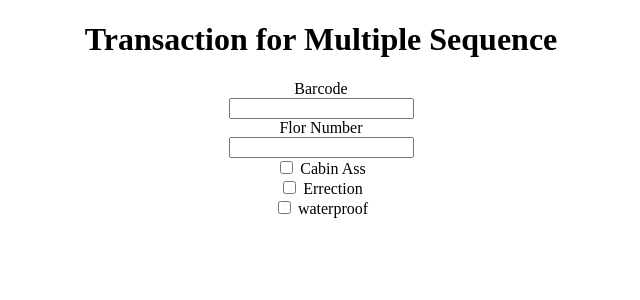
After one commit to joeygracesabusido/damam-project, a Django app: page /sequence/ in a window 1280 px wide. The commit adds this page. Shown: the top 300 px of the page, without its empty margins (319-959 px from the left). Run offline with Django 3.2, Linux system fonts and the light colour scheme.

Commit message:
1.24.22 4:58PM

```diff
--- a/pod_number/api/admin.py
+++ b/pod_number/api/admin.py
@@ -3,10 +3,11 @@ from django.contrib import admin
 # Register your models here.
 from api import models
 
-from .models import Barcodes, florNumber, Transactions
+from .models import Barcodes, florNumber, Transactions,Transactionsdb
 
 admin.site.register(Barcodes)
 admin.site.register(florNumber)
+admin.site.register(Transactionsdb)
 # admin.site.register(Transactions)
 
 
--- a/pod_number/api/templates/navbar.html
+++ b/pod_number/api/templates/navbar.html
@@ -32,6 +32,10 @@
                         </li>
                         <li class="nav-item">
                             <a class="nav-link" href="search_barcode/transactions-list">Transaction Lists</a>
+                        </li>
+
+                        <li class="nav-item">
+                            <a class="nav-link" href="sequence">Sequence Trans</a>
                         </li>
 
                         <li class="nav-item">
--- /dev/null
+++ b/pod_number/api/templates/sequence.html
@@ -0,0 +1,104 @@
+<!DOCTYPE html>
+<html lang="en">
+<head>
+    <meta charset="UTF-8">
+    <meta http-equiv="X-UA-Compatible" content="IE=edge">
+    <meta name="viewport" content="width=device-width, initial-scale=1.0">
+    <title>Multiple Selector</title>
+</head>
+<body>
+    <center>
+        <h1>
+            Transaction for Multiple Sequence
+        </h1>
+
+        <form action="{% url 'insert-transactons' %}" method="POST">
+            {% csrf_token %}
+            <div  class="container mt-3">
+                <label for="Product">Barcode</label><br>
+                <input
+                type="text"
+                name="barcode"
+                id="barcode"
+                >
+                </input><br>
+            </div>
+
+            <div  class="container mt-3">
+                <label for="flor_number">Flor Number</label><br>
+                <input
+                type="text"
+                name="flor"
+                id="flor"
+                >
+                </input><br>
+            </div>
+            <div  class="container mt-3">
+
+                <input
+                type="checkbox"
+                value="Cabin Ass"
+                > Cabin Ass
+                </input><br>
+
+                <input
+                type="checkbox"
+                value="Errection"
+                > Errection
+                </input><br>
+
+                <input
+                type="checkbox"
+                value="waterproof"
+                > waterproof
+                </input><br>
+            </div>
+        </form>
+        <script src="https://code.jquery.com/jquery-3.6.0.js"></script>
+        <script src="https://code.jquery.com/ui/1.13.0/jquery-ui.js"></script>
+    </center>
+    <script>
+        $("#barcode").autocomplete({
+            source: function (request,response){
+                $.ajax({
+                    url: "{% url 'test' %}",
+                    dataType: "json",
+                    data: {term: request.term},
+                    success: function(data) {
+
+                        response ($.map(data, function(item){
+                            return {
+                                value: item.barcode,
+                                florNumb: item.flor
+                            }
+                        }))
+                    }
+                });
+            },
+            select: function(event, ui){
+                $(this).val(ui.item.value);
+                $('#flor').val(ui.item.florNumb)
+            }
+        });
+
+         // getCookie Provided by Django in the Official Docs
+        function getCookie(name) {
+            let cookieValue = null;
+            if (document.cookie && document.cookie !== '') {
+                const cookies = document.cookie.split(';');
+                for (let i = 0; i < cookies.length; i++) {
+                    const cookie = cookies[i].trim();
+                    // Does this cookie string begin with the name we want?
+                    if (cookie.substring(0, name.length + 1) === (name + '=')) {
+                        cookieValue = decodeURIComponent(cookie.substring(name.length + 1));
+                        break;
+                    }
+                }
+            }
+            return cookieValue;
+        }
+        const csrftoken = getCookie('csrftoken');
+    </script>
+
+</body>
+</html>
--- a/pod_number/api/urls.py
+++ b/pod_number/api/urls.py
@@ -20,4 +20,6 @@ urlpatterns = [
     path('insert-transactons/', views.transaction_post, name="insert-transactons"),
     path('search_barcode/transactions-list/', views.get_transaction, name="search_barcode/transactions-list"),
     path('transactions-delete/<int:id>/', views.deleteTransaction, name="transactions-delete"),
+
+    path('sequence/', views.sequence_test, name="sequence"),
 ]
--- a/pod_number/api/views.py
+++ b/pod_number/api/views.py
@@ -258,8 +258,8 @@ def testing_ajax(request):
 
     #     return JsonResponse(barcodeTest, safe=False)
     if request.is_ajax():
-        term = request.GET.get('product','')
-        barcodeTest = Barcodes.objects.filter(Q(barcode__startswith = term) | Q(barcode__icontains = term))
+        term = request.GET.get('term','')
+        barcodeTest = Barcodes.objects.filter(barcode__icontains = term)
         result = []
         for b in barcodeTest:
             barcode_json = {}
@@ -277,3 +277,27 @@ def testing_ajax(request):
     else:
 
         return render(request, 'test.html')
+
+def sequence_test(request):
+    """
+    This functions is
+    for sequence.html to view
+    """
+    if request.is_ajax():
+        term = request.GET.get('term','')
+        barcodeTest = Barcodes.objects.filter(barcode__icontains = term)
+        result = []
+        for b in barcodeTest:
+            barcode_json = {}
+            barcode_json['barcode'] = b.barcode
+            barcode_json['flor'] = b.flor_num.id
+            # barcode_json['flor'] = b.flor_num
+
+            result.append(barcode_json)
+
+
+        data = json.dumps(result)
+        mimetype = 'application/json'
+        return HttpResponse(data, content_type='application/json')
+    else:
+        return render(request, 'sequence.html')
```
Also changed, not shown: pod_number/api/models.py (+25 -0 lines), pod_number/api/templates/test.html (+6 -6 lines), pod_number/api/templates/transactions.html (+12 -12 lines), pod_number/api/templates/transactionsList.html (+6 -6 lines), pod_number/api/migrations/0016_transactionsdb.py (added), pod_number/db.sqlite3.
